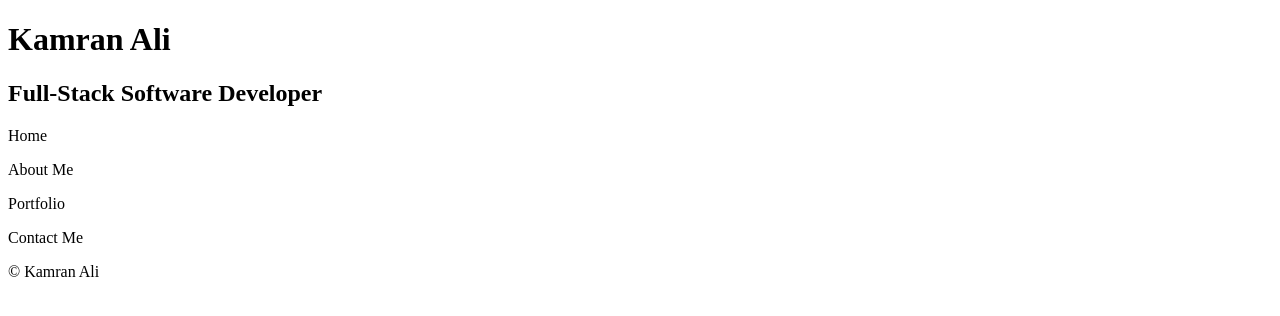
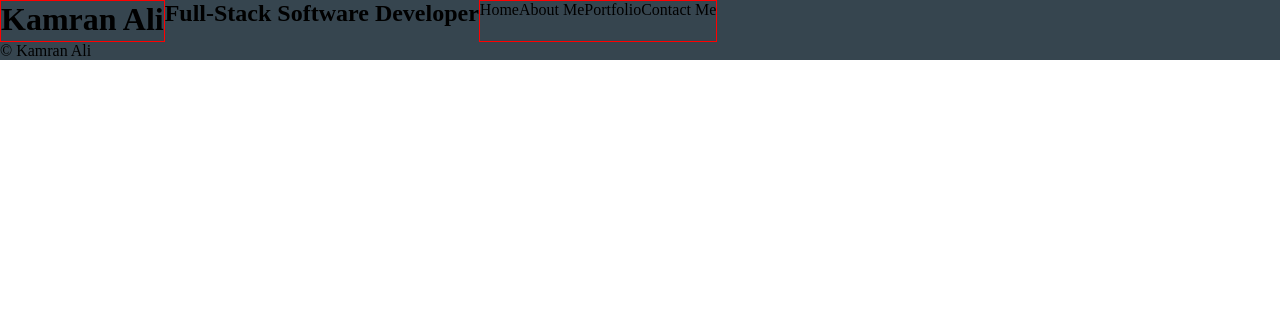
Before and after one commit to kgali21/kam-portfolio, a React app: page / in a window 1280 px wide. Shown: the top 316 px of the page. Built offline with nearby package versions, Linux system fonts and the light colour scheme.

Commit message:
did some header styling

```diff
--- /dev/null
+++ b/src/components/Footer.css
@@ -0,0 +1,3 @@
+.Footer {
+  background-color: #36454f;
+}
--- a/src/components/Footer.js
+++ b/src/components/Footer.js
@@ -1,9 +1,10 @@
 import React from 'react';
+import styles from './Footer.css';
 
 const Footer = () => (
-  <>
+  <div className={styles.Footer}>
     <footer> © Kamran Ali</footer>
-  </>
+  </div>
 );
 
 export default Footer;
--- /dev/null
+++ b/src/components/Header.css
@@ -0,0 +1,23 @@
+*{
+  margin: 0;
+}
+
+.Header {
+  background-color: #36454f;
+  display: flex;
+  flex-wrap: wrap;
+  width: 100%;
+  height: auto;
+}
+
+.Name {
+  border: 1px red solid;
+  height: 40px;
+}
+
+.Nav{
+  display: flex;
+  flex-wrap: wrap;
+  border: 1px red solid;
+
+}
--- a/src/components/Header.js
+++ b/src/components/Header.js
@@ -1,11 +1,12 @@
 import React from 'react';
+import styles from './Header.css';
 
 const Header = () => (
   <>
-    <header>
-      <h1>Kamran Ali</h1>
+    <header className={styles.Header}>
+      <h1 className={styles.Name}>Kamran Ali</h1>
       <h2>Full-Stack Software Developer</h2>
-      <nav>
+      <nav className={styles.Nav}>
         <p>Home</p>
         <p>About Me</p>
         <p>Portfolio</p>
```
